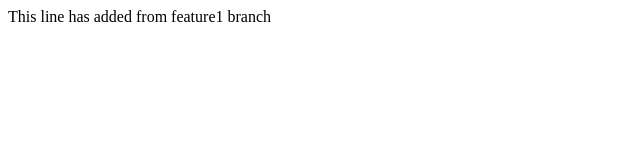
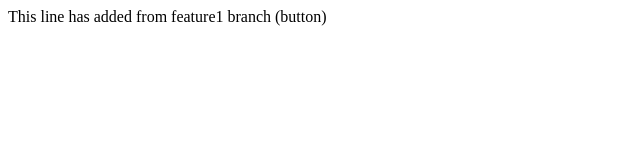
Before and after one commit to Zia-ullah/AppAndroidR, a plain HTML site: page index.html in a window 1280 px wide. Shown: the full height of the page, 0-640 px from the left. Drawn offline with Linux system fonts and the light colour scheme.

```diff
--- a/index.html
+++ b/index.html
@@ -1,3 +1,3 @@
 <html>
-    <P> This line has added from feature1 branch</P>
+    <P> This line has added from feature1 branch (button)</P>
 </html>
```
